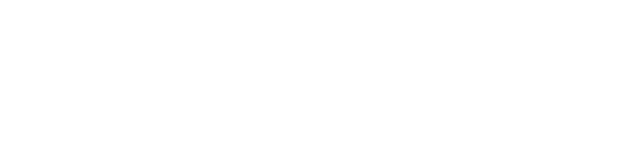
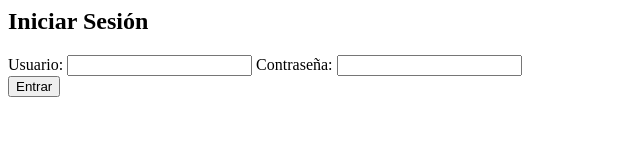
Before and after one commit to Ichurri/Finance4Students, a website: page index.html in a window 1280 px wide. Shown: the whole page, without its empty margins (0-640 px from the left). Drawn offline with Linux system fonts and the light colour scheme.

Commit message:
Create index for login in to Finance4Students

```diff
--- a/index.html
+++ b/index.html
@@ -1,11 +1,14 @@
-<!DOCTYPE html>
-<html lang="en">
-<head>
-  <meta charset="UTF-8">
-  <meta name="viewport" content="width=device-width, initial-scale=1.0">
-  <title>Finance4Students</title>
-</head>
-<body>
+<div id="login-container">
+  <h2>Iniciar Sesión</h2>
+  <form id="login-form">
+    <label for="username">Usuario:</label>
+    <input type="text" id="username" name="username" required autocomplete="username" />
 
-</body>
-</html>
+    <label for="password">Contraseña:</label>
+    <input type="password" id="password" name="password" required autocomplete="current-password" />
+    <br />
+    <button type="submit">Entrar</button>
+    <!-- Aquí aparecerá el mensaje de error -->
+    <p id="login-error" style="color: red; display: none;"></p>
+  </form>
+</div>
```
Also changed, not shown: index.js (added, +17 -0 lines).
